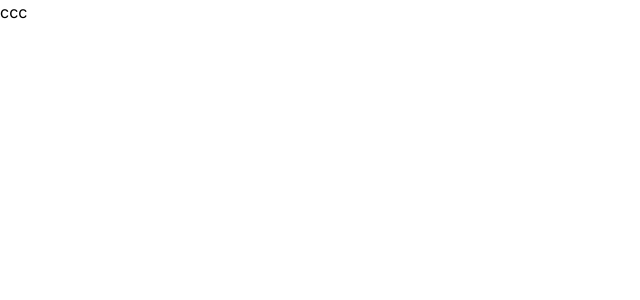
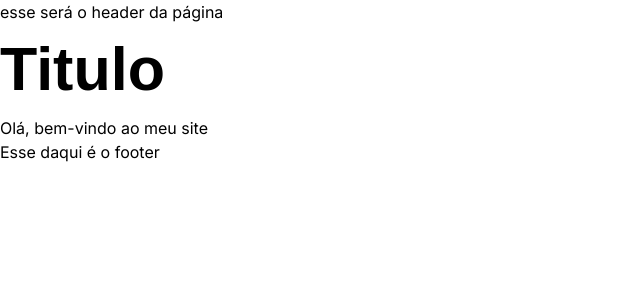
Before and after one commit to DiretorTI-DASIUSP/SiteDasi, a Next.js app: page / in a window 1280 px wide. Shown: the top 300 px of the page, without its empty margins (0-640 px from the left). Built offline with nearby package versions, Linux system fonts and the light colour scheme.

Commit message:
setup do projeto 1.0

```diff
--- a/src/app/globals.css
+++ b/src/app/globals.css
@@ -1,7 +1,8 @@
-@import "tailwindcss/base";
-@import "tailwindcss/components";
-@import "tailwindcss/utilities";
-
+@import 'tailwindcss/base';
+@import 'tailwindcss/components';
+@import 'tailwindcss/utilities';
+@import url('https://fonts.googleapis.com/css2?family=Montserrat:ital,wght@0,100..900;1,100..900&display=swap');
+@import url('https://fonts.googleapis.com/css2?family=Montserrat:ital,wght@0,100..900;1,100..900&family=Roboto:ital,wght@0,100;0,300;0,400;0,500;0,700;0,900;1,100;1,300;1,400;1,500;1,700;1,900&display=swap');
 @layer base {
   :root {
     --color-primary: #6e5590;
@@ -13,6 +14,12 @@
 
   body {
     /*Adicionar fonts*/
-    font-family: 'Poppins', sans-serif;
+    font-family: 'Roboto', sans-serif;
+  }
+
+  h1 {
+    font-family: 'Montserrat', sans-serif;
+    font-weight: bold;
+    font-size: 61px;
   }
 }
--- a/src/app/page.tsx
+++ b/src/app/page.tsx
@@ -1,11 +1,21 @@
-import Link from 'next/link'
+import React from 'react'
 
-import React from 'react'
+/**
+ Essa é a página inicial do site, no next, a pagina com o nome "page",
+ vai ser iniciada por padrão, sendo assim, ela será a página inicial do site.
+ */
 
 export default function Inicio() {
   return (
-    <div>
-      <Link href='/entrar'>ccc</Link>
+    <div className='container-page'>
+      <header>esse será o header da página</header>
+
+      <main>
+        <h1>Titulo</h1>
+        <p>Olá, bem-vindo ao meu site</p>
+      </main>
+
+      <footer>Esse daqui é o footer</footer>
     </div>
   )
 }
```
Also changed, not shown: src/services/cripto.js (added), src/services/md5.js (deleted).
